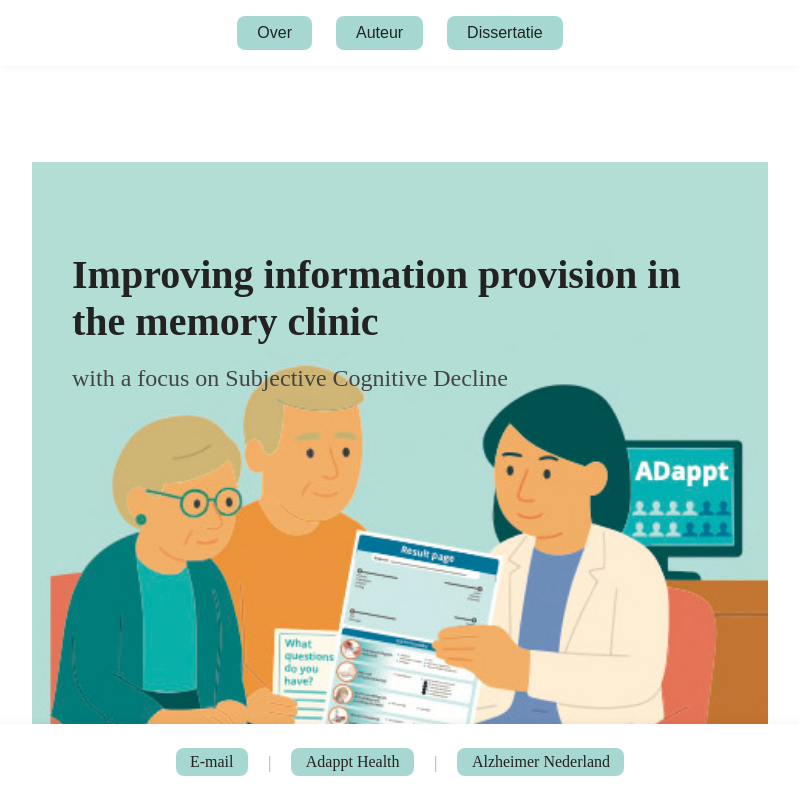
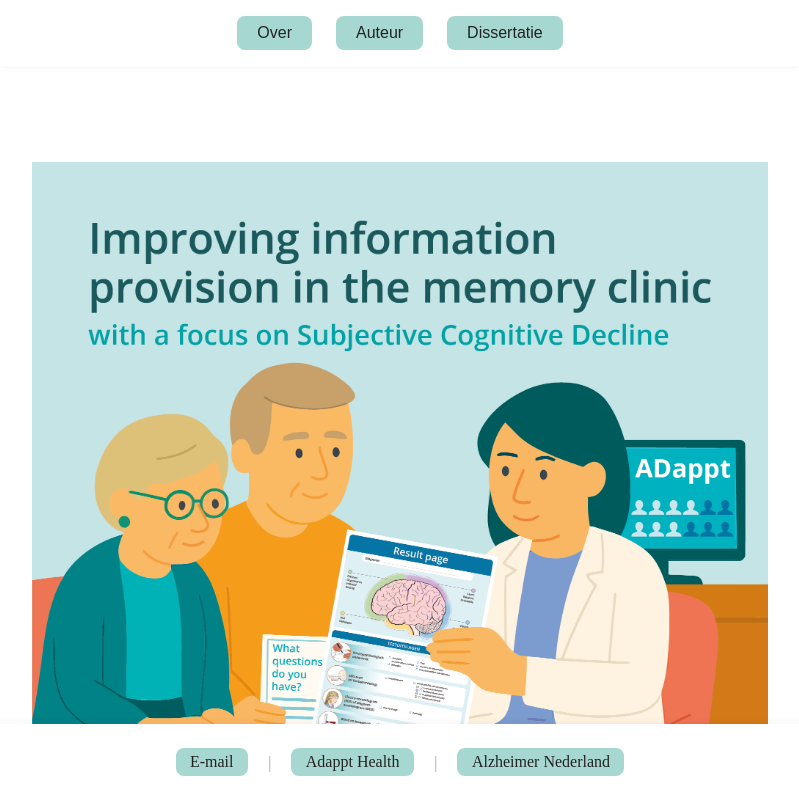
Before and after one commit to JCZuurmond/hma-hendriksen-dissertatie-website, a SvelteKit app: page / in a window 1280 px wide. Shown: the top 798 px of the page, without its empty margins (240-1039 px from the left). Built offline with nearby package versions, Linux system fonts and the light colour scheme.

Commit message:
Update background picture

```diff
--- a/src/routes/+page.svelte
+++ b/src/routes/+page.svelte
@@ -13,8 +13,6 @@
 <main>
   <section id="header-section" class="header-section">
     <div class="header-background">
-      <h1>Improving information provision in the memory clinic</h1>
-      <h2>with a focus on Subjective Cognitive Decline</h2>
     </div>
   </section>
 
@@ -118,8 +116,8 @@
     width: 100%;
     max-width: 800px;
     margin: 0 auto;
-    padding: 3.5rem 2.5rem 50rem 2.5rem;
-    background-image: url('/hma-hendriksen-dissertatie-website/background.jpg');
+    padding: 30rem 23rem 35rem 23rem;
+    background-image: url('/hma-hendriksen-dissertatie-website/background.png');
     background-size: cover;
     background-position: center top;
     background-repeat: no-repeat;
```
Also changed, not shown: static/background.png (added).
